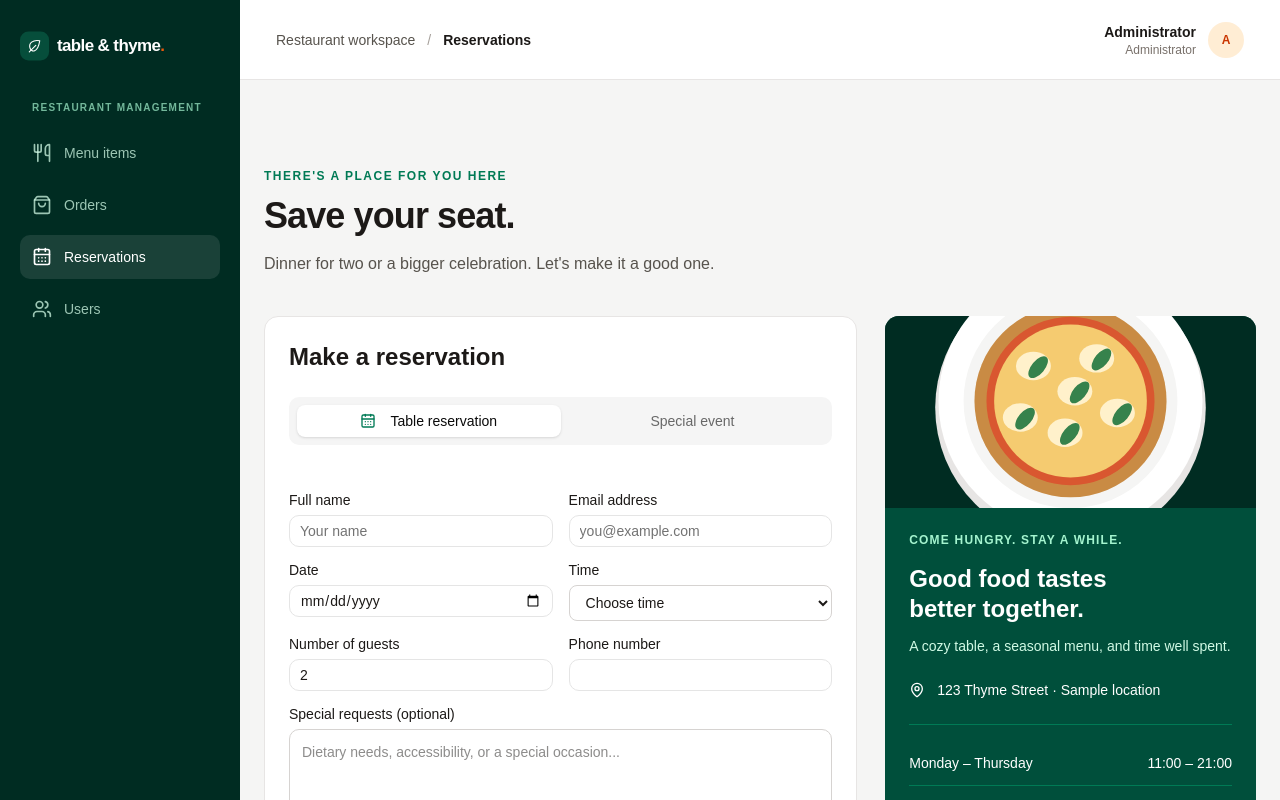
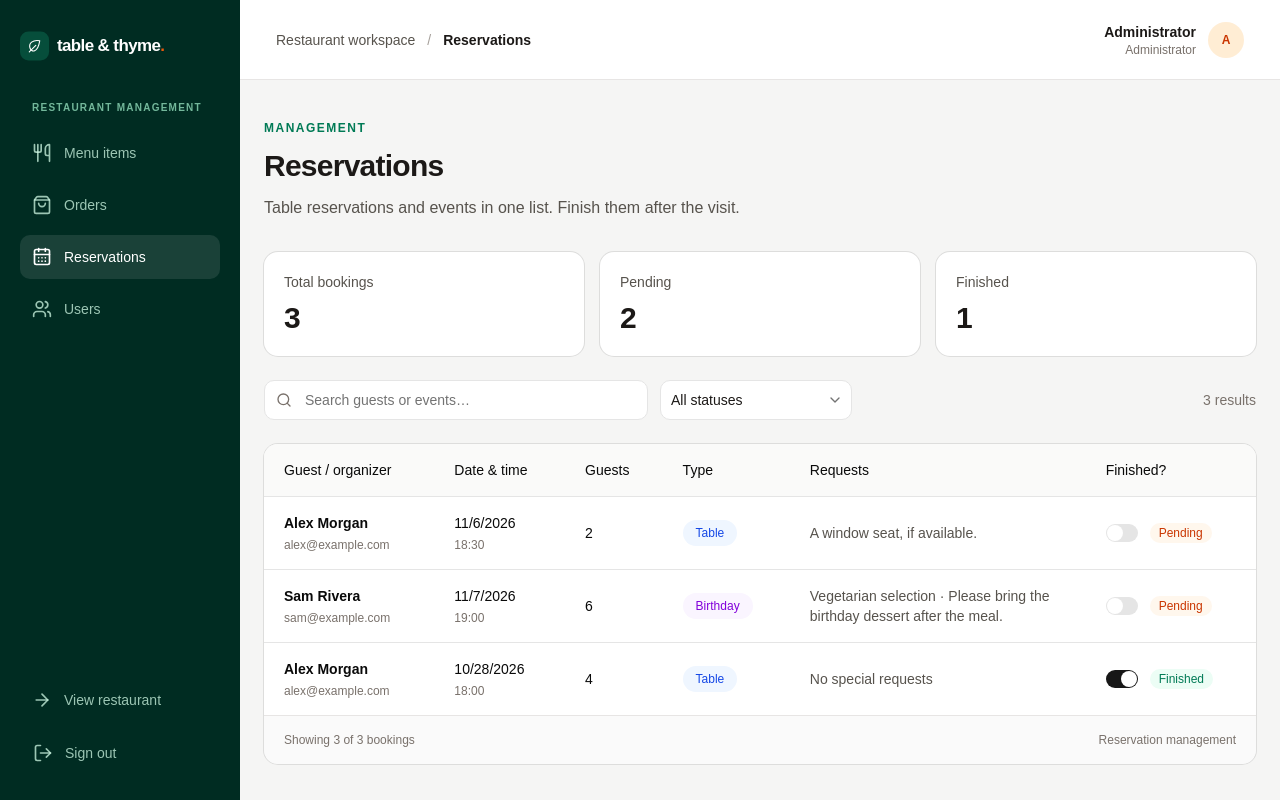
Before and after one commit to asen-georgiev/sodv2201_final_project, a React (Vite) app in the folder client/: page /admin/reservations in a window 1280 px wide. Shown: the top 800 px of the page. Built offline with nearby package versions, Linux system fonts and the light colour scheme.

Commit message:
Merging and resolving conflicts.

```diff
--- a/client/src/App.tsx
+++ b/client/src/App.tsx
@@ -4,7 +4,7 @@ import AdminLayout from '@/layouts/AdminLayout'
 import AuthPage from '@/pages/AuthPage'
 import { MenuItemsPage } from '@/pages/admin/MenuItemsPage'
 import {OrdersPage} from "@/pages/admin/OrdersPage.tsx";
-import {ReservationsPage} from "@/pages/admin/ReservationsPage.tsx";
+import {AdminReservationsPage} from "@/pages/admin/AdminReservationsPage.tsx";
 import {UsersPage} from "@/pages/admin/UsersPage.tsx";
 import CartPage from "@/pages/CartPage.tsx";
 import ReservationsPage from '@/pages/ReservationsPage'
@@ -23,7 +23,7 @@ export default function App() {
             <Route path="/admin" element={<AdminLayout />}>
                 <Route path="menu" element={<MenuItemsPage />} />
                 <Route path="orders" element={<OrdersPage />} />
-                <Route path="reservations" element={<ReservationsPage />} />
+                <Route path="reservations" element={<AdminReservationsPage />} />
                 <Route path="users" element={<UsersPage />} />
             </Route>
         </Routes>
--- a/client/src/pages/admin/ReservationsPage.tsx
+++ b/client/src/pages/admin/AdminReservationsPage.tsx
@@ -12,7 +12,7 @@ const statusOptions = [
     { label: 'Finished', value: 'finished' },
 ]
 
-export function ReservationsPage() {
+export function AdminReservationsPage() {
     const { reservations, setReservations, users } = useData()
     const [search, setSearch] = useState('')
     const [status, setStatus] = useState('all')
```
